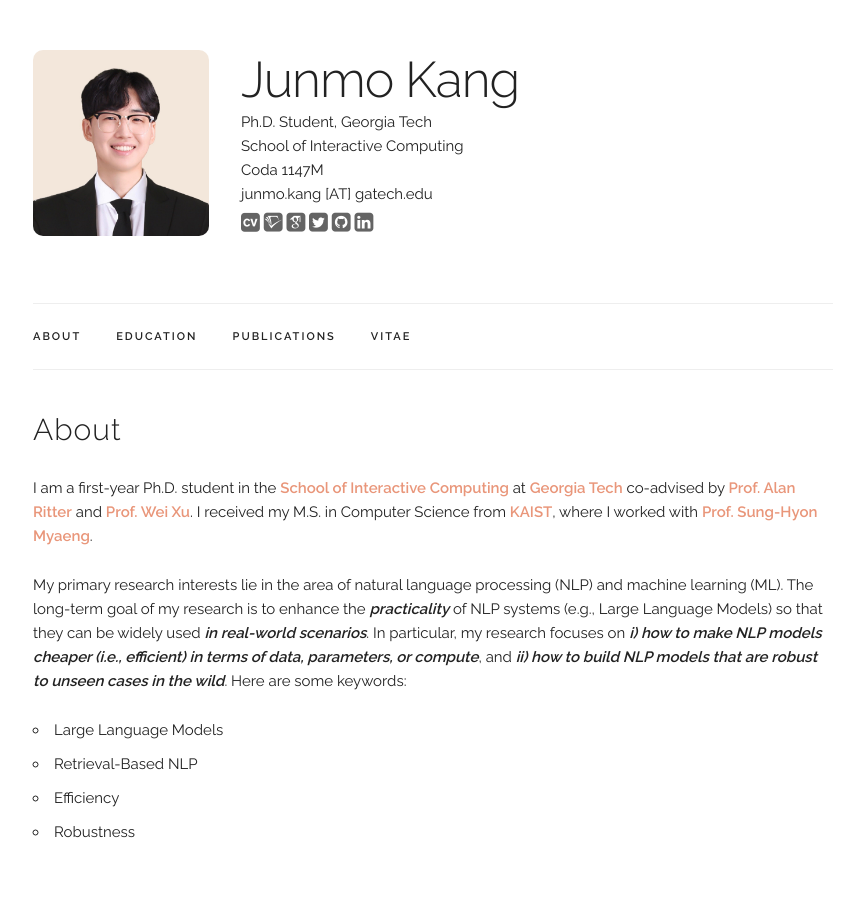
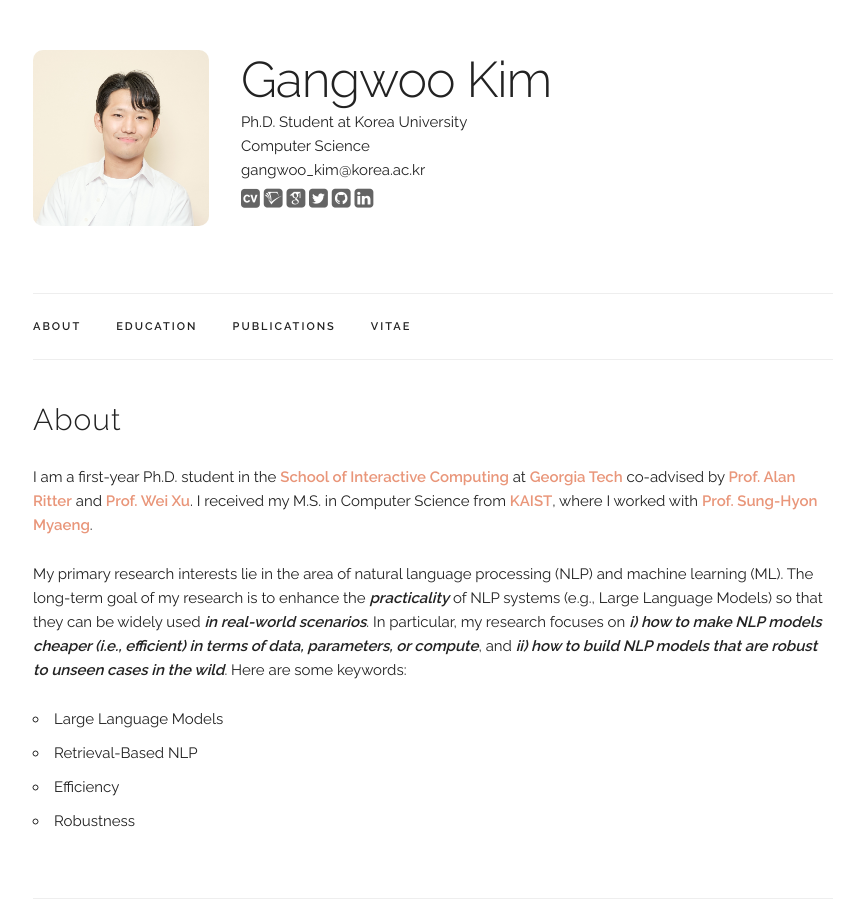
Before and after one commit to gankim/gankim.github.io, a Jekyll site: the page built from index.html, in a window 1280 px wide and 900 px high. Shown: the whole window, without its empty margins (207-1071 px from the left). Built offline with Jekyll 4.4.1, drawn with Linux system fonts in a browser that asks for light colours; some web fonts are replaced; some of the changed text lies outside the part shown.

Commit message:
update main info

```diff
--- a/_data/main_info.yaml
+++ b/_data/main_info.yaml
@@ -1,13 +1,13 @@
-name: "Junmo Kang"
-title: "Ph.D. Student, Georgia Tech"
-dept: "School of Interactive Computing"
-office: "Coda 1147M"
-email: "junmo.kang [AT] gatech.edu"
-profile_pic: "/assets/profile-pics/jm.jpeg"
-twitter: "https://twitter.com/JunmoKang"
+name: "Gangwoo Kim"
+title: "Ph.D. Student at Korea University"
+dept: "Computer Science"
+# office: "Coda 1147M"
+email: "gangwoo_kim@korea.ac.kr"
+profile_pic: "/assets/profile-pics/gw.jpg"
+twitter: "https://twitter.com/gangwoo_kim"
 cv: "assets/cv/CV.pdf"
-semantic_scholar: "https://www.semanticscholar.org/author/Junmo-Kang/153041329"
-google_scholar: "https://scholar.google.com/citations?user=BGiZE6MAAAAJ&hl=en"
-linkedin: "https://www.linkedin.com/in/junmo-kang-980b98116/"
-github: "https://github.com/jm-kang"
-google_analystics_tracking_id: 'UA-179986332-1'
+# semantic_scholar: "https://www.semanticscholar.org/author/Junmo-Kang/153041329"
+google_scholar: "https://scholar.google.com/citations?user=TmWGEFgAAAAJ&hl=ko&oi=ao"
+linkedin: "https://www.linkedin.com/in/gangwoo-kim-96a699183/"
+github: "https://github.com/gankim"
+# google_analystics_tracking_id: 'UA-179986332-1'
```
Also changed, not shown: README.md, assets/profile-pics/gw.jpg (added), assets/profile-pics/jm.jpeg (deleted), 3 other files.
